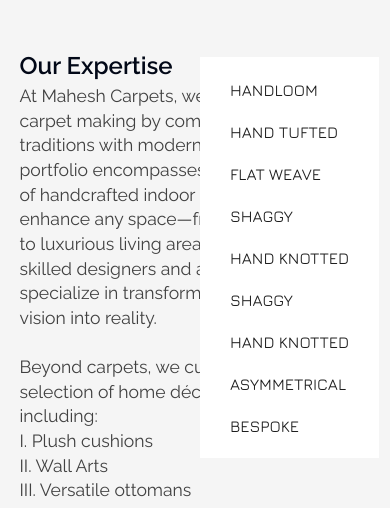
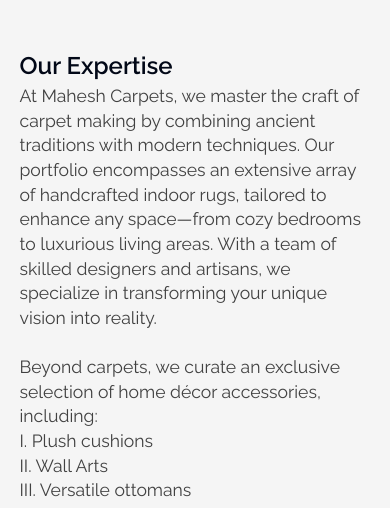
Before and after one commit to priyesshrai/maheshcarpet, a Next.js app: page /our-story in a window 390 px wide. Shown: the part 976-1484 px from the top of the page. Built offline with nearby package versions, Linux system fonts and the light colour scheme; a web font is replaced by a local one.

Commit message:
update navbar.

```diff
--- a/src/app/globals.css
+++ b/src/app/globals.css
@@ -164,7 +164,8 @@
         .dropdown {
           position: absolute;
           top: 55px;
-          left: 0;
+          left: 50%;
+          transform: translateX(-50%);
           width: max-content;
           background-color: #fff;
           z-index: 100;
@@ -1909,11 +1910,13 @@
         .dropdown {
           position: absolute;
           bottom: -1200%;
-          left: 0;
+          left: 50%;
+          transform: translateX(-50%);
           width: max-content;
           background-color: #fff;
           z-index: 100;
           padding: 15px;
+          opacity: 0;
           transition: all 0.3s ease;
 
           ul {
@@ -1940,7 +1943,8 @@
           opacity: 1;
         }
         .act-drp {
-          bottom: 65px !important;
+          bottom: 53px !important;
+          opacity: 1;
         }
       }
 
--- a/src/components/Navbar/Navbar.jsx
+++ b/src/components/Navbar/Navbar.jsx
@@ -160,12 +160,12 @@
                   <li>
                     <Link href="/collections/hand-knotted">Hand Knotted</Link>
                   </li>
-                  <li>
+                  {/* <li>
                     <Link href="/collections/shaggy">Shaggy</Link>
                   </li>
                   <li>
                     <Link href="/collections/hand-knotted">Hand Knotted</Link>
-                  </li>
+                  </li> */}
                   <li>
                     <Link href="/collections/shaped">Asymmetrical</Link>
                   </li>
```
